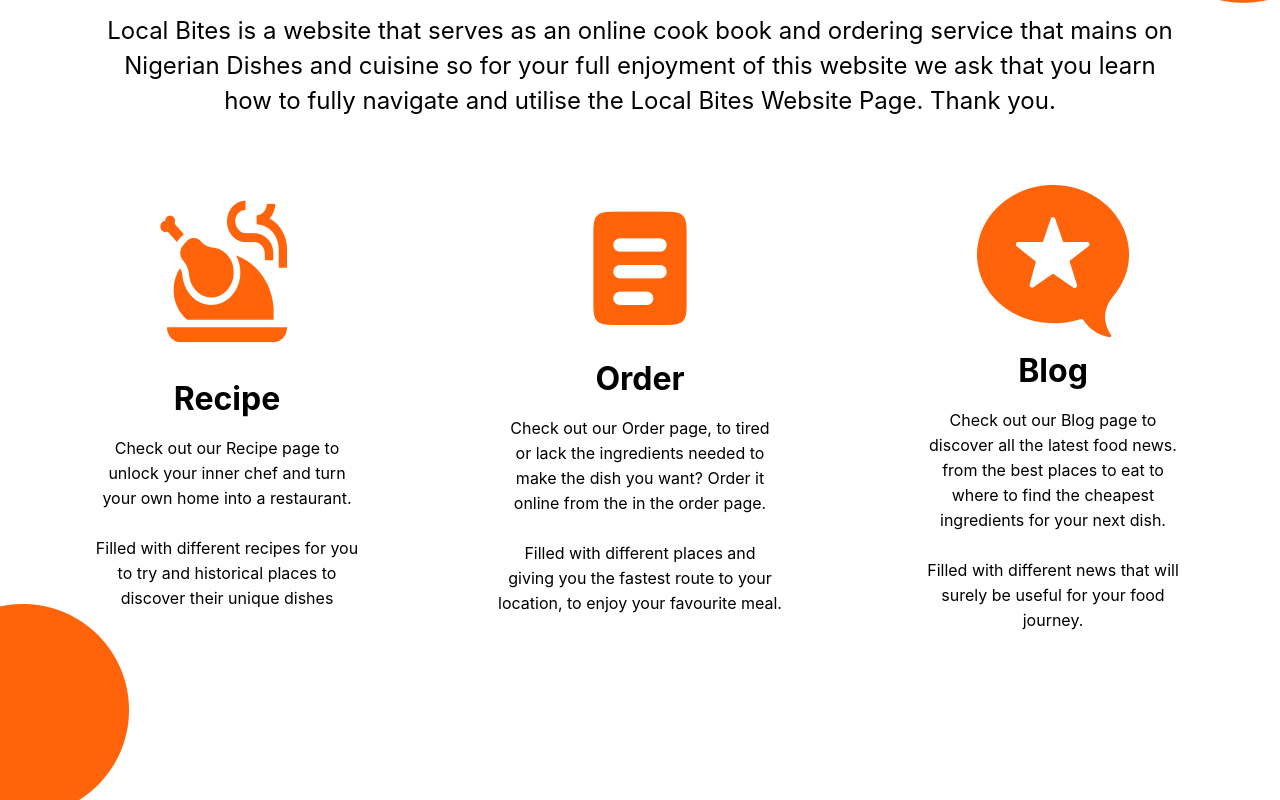
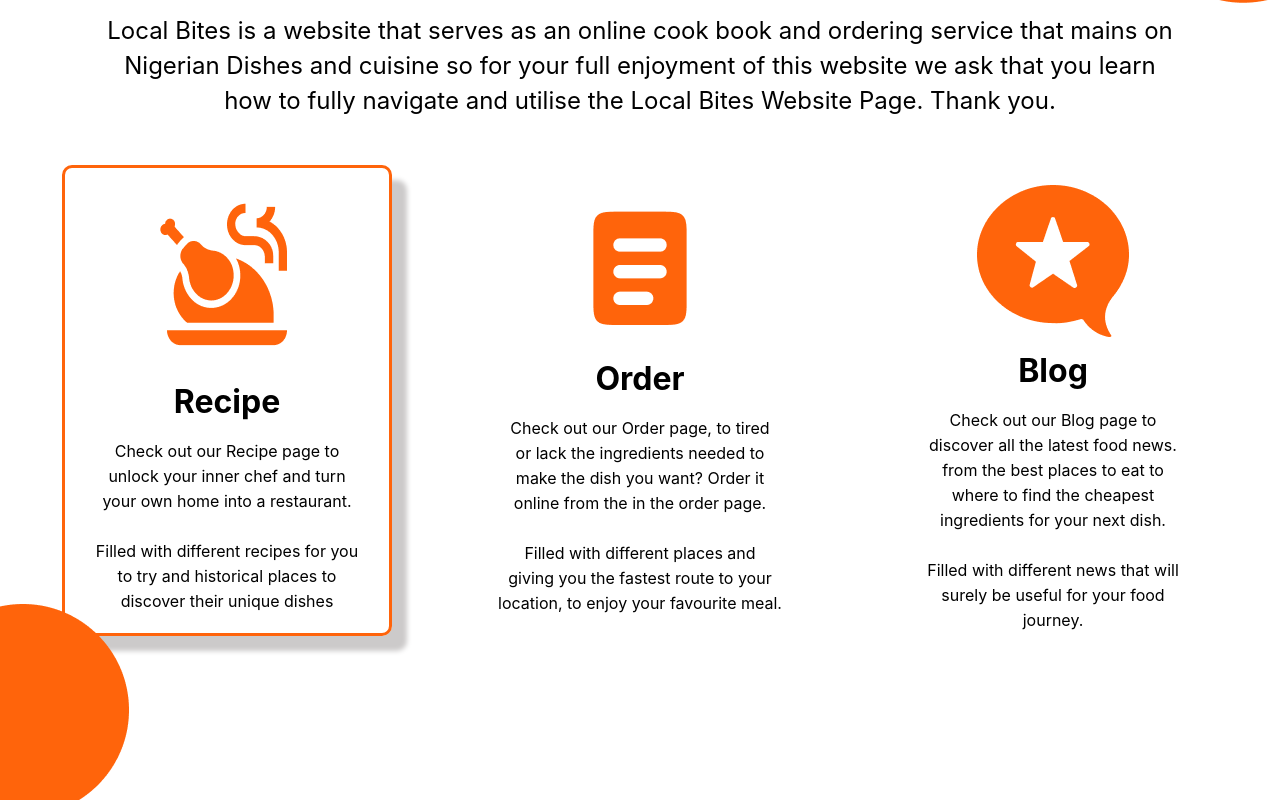
Before and after one commit to WestDrex/Local-Bites, a React (Vite) app: page / in a window 1280 px wide. In both pictures the pointer is over the element 227 px from the left and 1350 px from the top of the page. Shown: the part 950-1750 px from the top of the page. Built offline with nearby package versions, Linux system fonts and the light colour scheme.

Commit message:
hover (how-it-works)

```diff
--- a/src/Components/how-it-works.css
+++ b/src/Components/how-it-works.css
@@ -37,6 +37,12 @@
     align-items: center;
     padding: 20px;
 }
+.blog:hover,.order:hover,.recipe:hover {
+    border-style: solid;
+    border-color: #ff640b;
+    border-radius: 10px;
+    box-shadow: 15px 15px 5px rgb(204, 202, 202);
+}
 .no-1 img {
     width: 126.65px;
     height: 141.39px;
```
